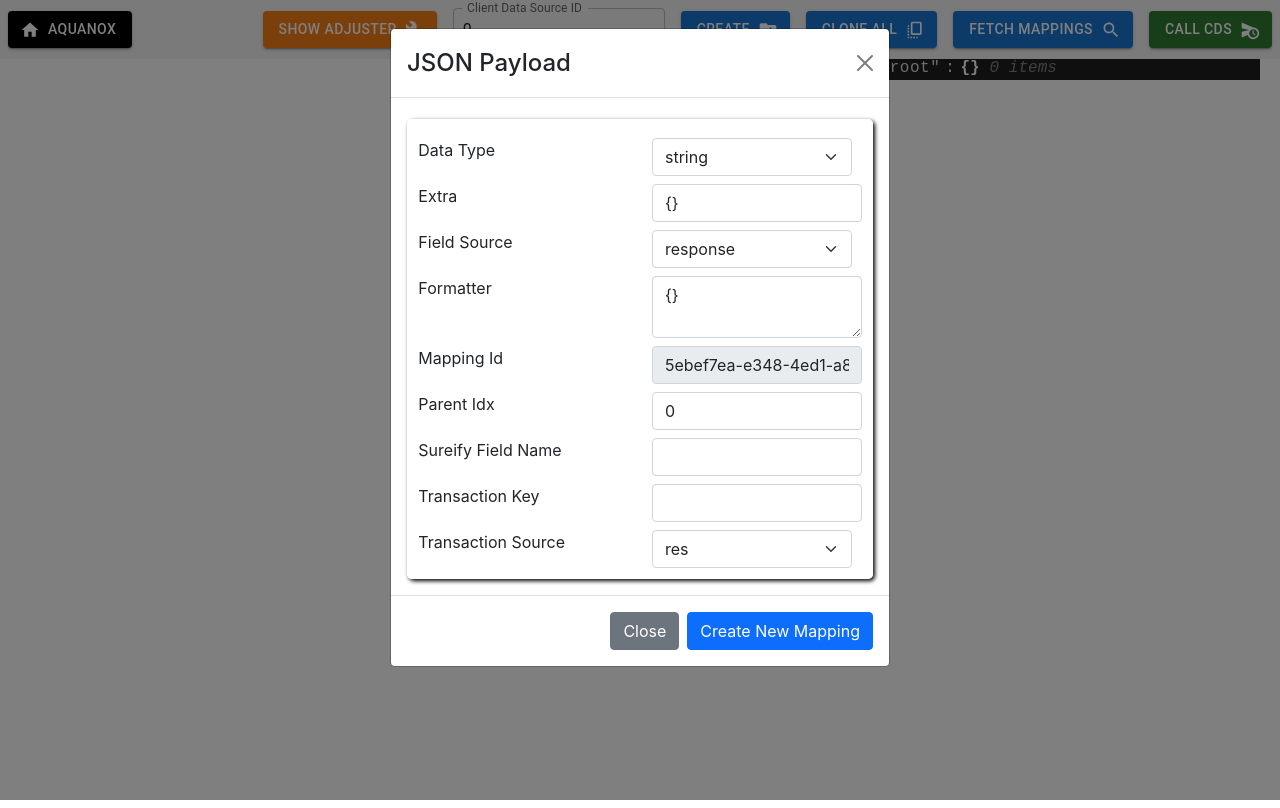
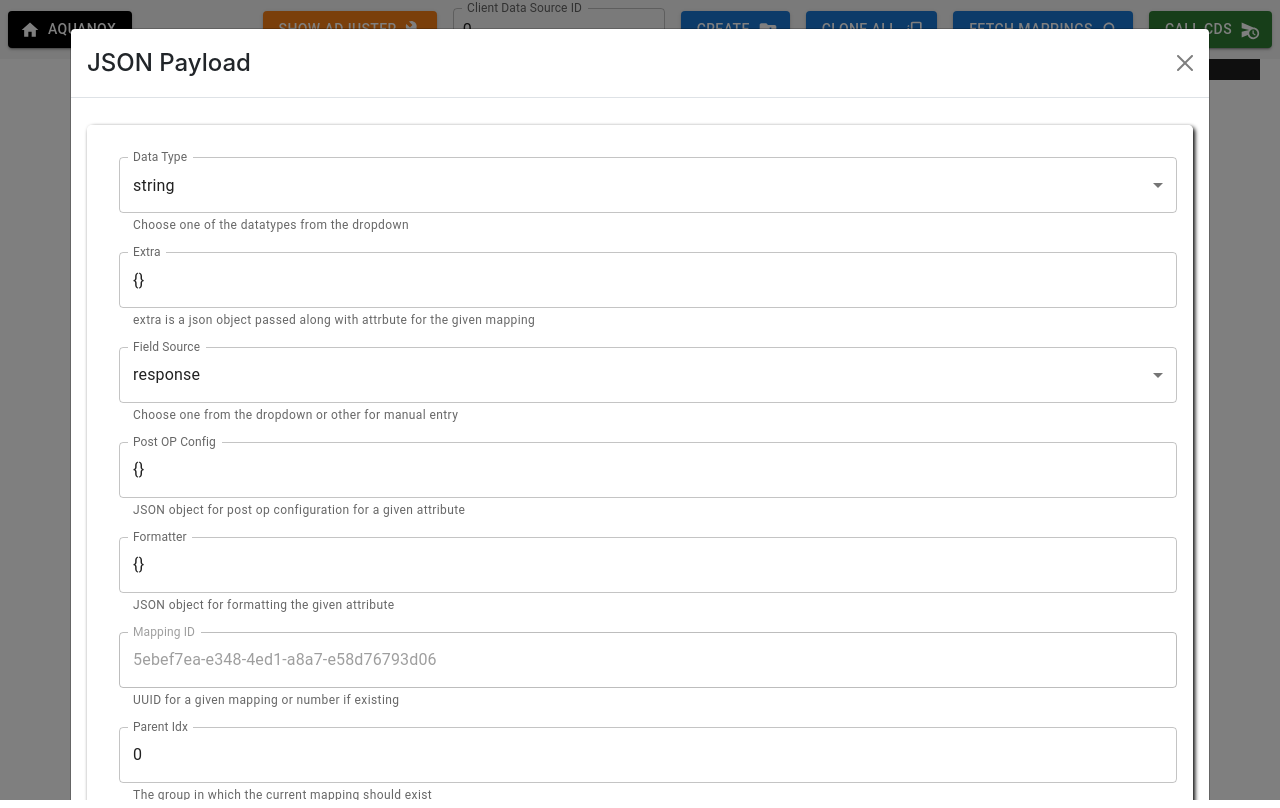
Before and after one commit to sharansaikonda-sureify/aquanox, a React (Create React App) app: page /som in a window 1280 px wide. Both pictures are taken after a click on the button "CREATE". Built offline with nearby package versions, Linux system fonts and the light colour scheme; the HTML template or start-up script is replaced by a standard one.

Commit message:
temp commit

```diff
--- a/src/components/CreateMappingModal/CreateMappingModal.js
+++ b/src/components/CreateMappingModal/CreateMappingModal.js
@@ -1,8 +1,20 @@
 import React, { useEffect, useState } from "react";
 
-import { Button, Modal } from "react-bootstrap";
-import constants from "../../constants/constants";
+import { Modal } from "react-bootstrap";
+
+// Custom Objects
 import { SureifyObjectMapping } from "../../constants/som";
+
+// Custom Components
+import ObjectMapping from "../ObjectMapping/ObjectMapping";
+
+// Material UI Icons
+import { Check, Close } from "@mui/icons-material";
+
+// Material UI Components
+import { Button, Stack } from "@mui/material";
+
+// Material UI Colors
 
 const CreateMappingModal = ({
   closeModal,
@@ -10,6 +22,8 @@ const CreateMappingModal = ({
   createNewMappings,
   cdsId,
   defaultPayload,
+  setShowErrorModal,
+  setApiError,
 }) => {
   const [data, setData] = useState(new SureifyObjectMapping(defaultPayload));
 
@@ -24,16 +38,9 @@ const CreateMappingModal = ({
     closeModal();
   };
 
-  const changeHandler = (e) => {
-    const key = e.target.name;
-    const value = e.target.value;
-
-    let newData = { ...data, [key]: value };
-    setData(new SureifyObjectMapping(newData));
-  };
-
   return (
     <Modal
+      size="xl"
       show={show}
       onHide={() => {
         handleClose(true);
@@ -43,224 +50,49 @@ const CreateMappingModal = ({
         <Modal.Title>JSON Payload</Modal.Title>
       </Modal.Header>
       <Modal.Body>
-        <div className="container">
-          <div className="row mt-2">
-            <div className="col">
-              <label className="form-label" htmlFor="data_type">
-                Data Type
-              </label>
-            </div>
-            <div className="col">
-              <select
-                defaultValue={data.data_type}
-                className=" form-select"
-                onChange={(e) => {
-                  changeHandler(e);
-                }}
-                name="data_type"
-              >
-                {constants.MAPPINGS_DATA_TYPE.map((type) => {
-                  return <option value={type}>{type}</option>;
-                })}
-              </select>
-            </div>
-          </div>
-          <div className="row mt-2">
-            <div className="col">
-              <label className="form-label" htmlFor="extra">
-                Extra
-              </label>
-            </div>
-            <div className="col">
-              <input
-                className=" form-control"
-                onChange={(e) => {
-                  changeHandler(e);
-                }}
-                type="text"
-                name="extra"
-                value={data.extra}
+        <ObjectMapping
+          key={data.mapping_id}
+          mapping={data}
+          setMappings={setData}
+          cdsId={cdsId}
+          filterMappingsByGroup={() => {}}
+          cloneMappings={() => {}}
+          setShowErrorModal={setShowErrorModal}
+          setApiError={setApiError}
+          shouldLockFields={false}
         />
-            </div>
-          </div>
-          <div className="row mt-2">
-            <div className="col">
-              <label className="form-label" htmlFor="field_source">
-                Field Source
-              </label>
-            </div>
-            <div className="col">
-              <div className="col">
-                {data.field_source !== "" &&
-                (data.field_source.includes("api") ||
-                  data.field_source === "other" ||
-                  constants.MAPPINGS_FIELD_SOURCE.every(
-                    (row) => row !== data.field_source
-                  )) ? (
-                  <input
-                    onChange={(e) => {
-                      changeHandler(e);
-                    }}
-                    className=" form-control"
-                    type="text"
-                    name="field_source"
-                    value={data.field_source}
-                  />
-                ) : (
-                  <select
-                    defaultValue={data.field_source}
-                    onChange={(e) => {
-                      changeHandler(e);
-                    }}
-                    className=" form-select"
-                    name="field_source"
-                    id="field_source"
-                  >
-                    {constants.MAPPINGS_FIELD_SOURCE.map((field_source) => {
-                      return (
-                        <option value={field_source}>{field_source}</option>
-                      );
-                    })}
-                  </select>
-                )}
-              </div>
-            </div>
-          </div>
-          <div className="row mt-2">
-            <div className="col">
-              <label className="form-label" htmlFor="formatter">
-                Formatter
-              </label>
-            </div>
-            <div className="col">
-              <textarea
-                onChange={(e) => {
-                  changeHandler(e);
-                }}
-                className=" form-control"
-                name="formatter"
-                value={data.formatter}
-              />
-            </div>
-          </div>
-          <div className="row mt-2">
-            <div className="col">
-              <label className="form-label" htmlFor="mapping_id">
-                Mapping Id
-              </label>
-            </div>
-            <div className="col">
-              <input
-                disabled
-                onChange={(e) => {
-                  changeHandler(e);
-                }}
-                className=" form-control"
-                type="text"
-                name="mapping_id"
-                value={data.mapping_id}
-              />
-            </div>
-          </div>
-
-          <div className="row mt-2">
-            <div className="col">
-              <label className="form-label" htmlFor="parent_idx">
-                Parent Idx
-              </label>
-            </div>
-            <div className="col">
-              <input
-                onChange={(e) => {
-                  changeHandler(e);
-                }}
-                className=" form-control"
-                type="number"
-                name="parent_idx"
-                value={data.parent_idx}
-              />
-            </div>
-          </div>
-
-          <div className="row mt-2">
-            <div className="col">
-              <label className="form-label" htmlFor="sureify_field_name">
-                Sureify Field Name
-              </label>
-            </div>
-            <div className="col">
-              <input
-                className=" form-control"
-                onChange={(e) => {
-                  changeHandler(e);
-                }}
-                type="text"
-                name="sureify_field_name"
-                value={data.sureify_field_name}
-              />
-            </div>
-          </div>
-
-          <div className="row mt-2">
-            <div className="col">
-              <label className="form-label" htmlFor="txn_key">
-                Transaction Key
-              </label>
-            </div>
-            <div className="col">
-              <input
-                className=" form-control"
-                onChange={(e) => {
-                  changeHandler(e);
-                }}
-                type="text"
-                name="txn_key"
-                value={data.txn_key}
-              />
-            </div>
-          </div>
-
-          <div className="row mt-2">
-            <div className="col">
-              <label className="form-label" htmlFor="txn_source">
-                Transaction Source
-              </label>
-            </div>
-            <div className="col">
-              <select
-                className=" form-control form-select"
-                onChange={(e) => {
-                  changeHandler(e);
-                }}
-                defaultValue={data.txn_source}
-                name="txn_source"
-                id="txn_source"
-              >
-                {constants.MAPPINGS_TXN_SOURCE.map((txn_source) => {
-                  return <option value={txn_source}>{txn_source}</option>;
-                })}
-              </select>
-            </div>
-          </div>
-        </div>
       </Modal.Body>
       <Modal.Footer>
+        <Stack
+          direction="row"
+          alignItems="center"
+          justifyContent="space-between"
+          spacing={2}
+          marginTop="15px"
+          paddingRight={2}
+        >
           <Button
-          variant="secondary"
+            variant="contained"
+            color="error"
             onClick={() => {
               handleClose(true);
             }}
+            endIcon={<Close />}
           >
             Close
           </Button>
+
           <Button
-          variant="primary"
+            variant="contained"
+            color="success"
             onClick={() => {
               createNewMappings(data.getPostMappings(cdsId), handleClose);
             }}
+            endIcon={<Check />}
           >
-          Create New Mapping
+            Create
           </Button>
+        </Stack>
       </Modal.Footer>
     </Modal>
   );
--- a/src/components/ObjectMapping/ObjectMapping.js
+++ b/src/components/ObjectMapping/ObjectMapping.js
@@ -19,21 +19,27 @@ import Ctabar from "../../ui-elements/Ctabar/Ctabar";
 const ObjectMapping = ({
   key,
   mapping,
+  setMappings,
   cdsId,
   filterMappingsByGroup,
   cloneMappings,
   setShowErrorModal,
   setApiError,
+  isShowCtaBar = false,
+  shouldLockFields = true,
 }) => {
   // UseState
   const [data, setData] = useState(new SureifyObjectMapping(mapping));
-  const [isLocked, setIsLocked] = useState(true);
+  const [isLocked, setIsLocked] = useState(shouldLockFields);
 
   // Functions
   const changeHandler = (e) => {
     let newkey = e.target.name;
     let newvalue = e.target.value;
     let newData = new SureifyObjectMapping({ ...data, [newkey]: newvalue });
+    if (!isShowCtaBar) {
+      setMappings(newData);
+    }
     setData(newData);
   };
 
@@ -139,7 +145,7 @@ const ObjectMapping = ({
         labelName="Mapping ID"
         textFieldId="mapping_id"
         helperText="UUID for a given mapping or number if existing"
-        isLocked={isLocked}
+        isLocked={true}
         changeHandler={changeHandler}
       />
 
@@ -188,6 +194,7 @@ const ObjectMapping = ({
         dropDownMap={constants.MAPPINGS_TXN_SOURCE}
       />
 
+      {isShowCtaBar ? (
         <Ctabar
           key={"cta_bar" + key}
           isLocked={isLocked}
@@ -197,6 +204,9 @@ const ObjectMapping = ({
           updateData={updateMapping}
           cloneData={cloneMappings}
         />
+      ) : (
+        <></>
+      )}
     </div>
   );
 };
--- a/src/components/SureifyObjectMappings/SureifyObjectMappings.js
+++ b/src/components/SureifyObjectMappings/SureifyObjectMappings.js
@@ -483,6 +483,7 @@ const SureifyObjectMappings = ({ $, Popper }) => {
                                 cdsId={cdsId}
                                 mapping={mapping}
                                 filterMappingsByGroup={filterMappingsByGroup}
+                                isShowCtaBar={true}
                               />
                             );
                           })}
--- a/src/constants/constants.js
+++ b/src/constants/constants.js
@@ -18,7 +18,14 @@ const constants = {
         : JSON.parse(localStorage.getItem("tokens"))["base_url"];
     return this.BASE_URL + this.PLUTO_PATH + this.CLIENT_APIS;
   },
-  MAPPINGS_DATA_TYPE: ["array", "string", "object", "number", "generic"],
+  MAPPINGS_DATA_TYPE: [
+    "array",
+    "string",
+    "object",
+    "number",
+    "generic",
+    "boolean",
+  ],
   MAPPINGS_FIELD_SOURCE: [
     "url",
     "input",
```
Lines whose indentation alone changed are shown as unchanged.
